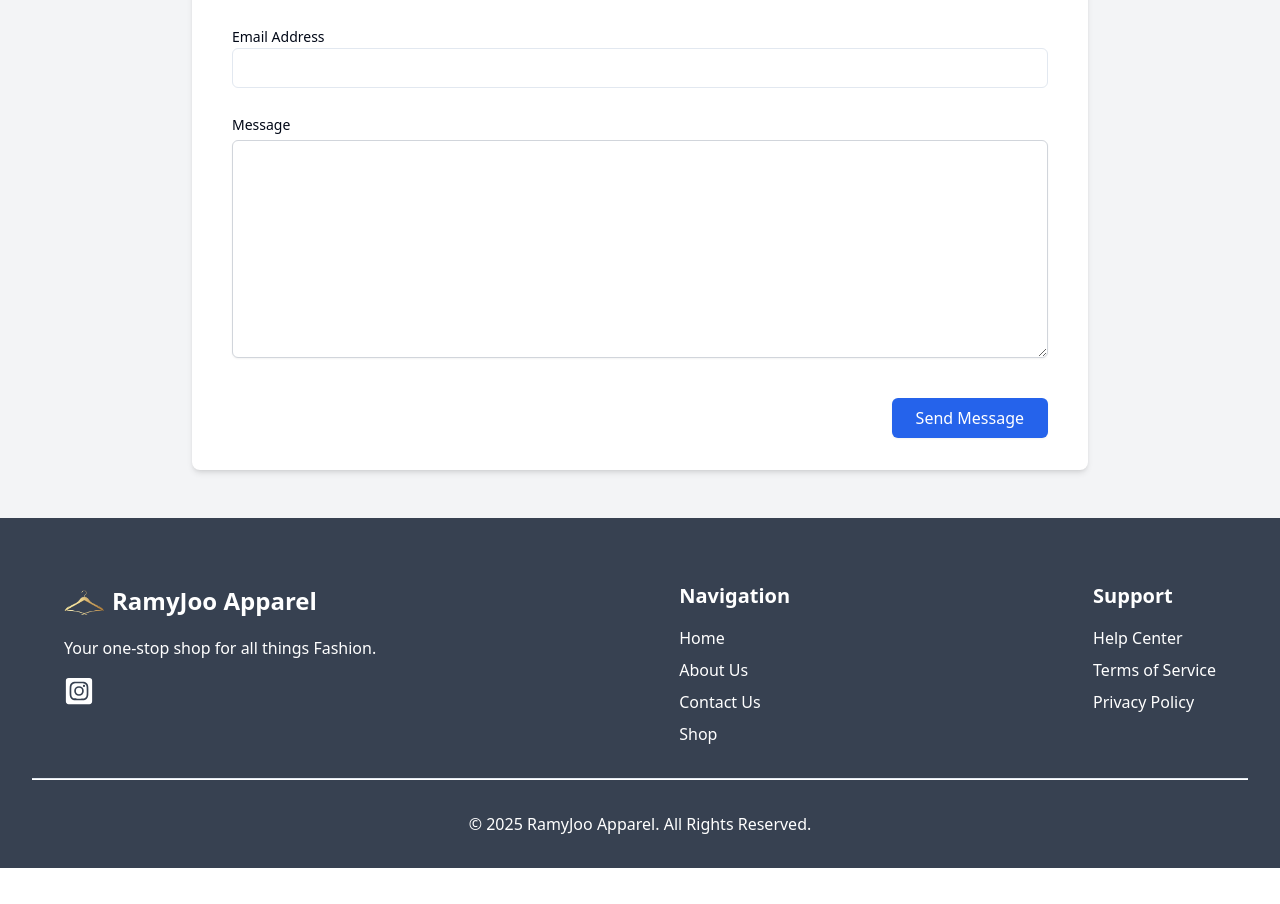
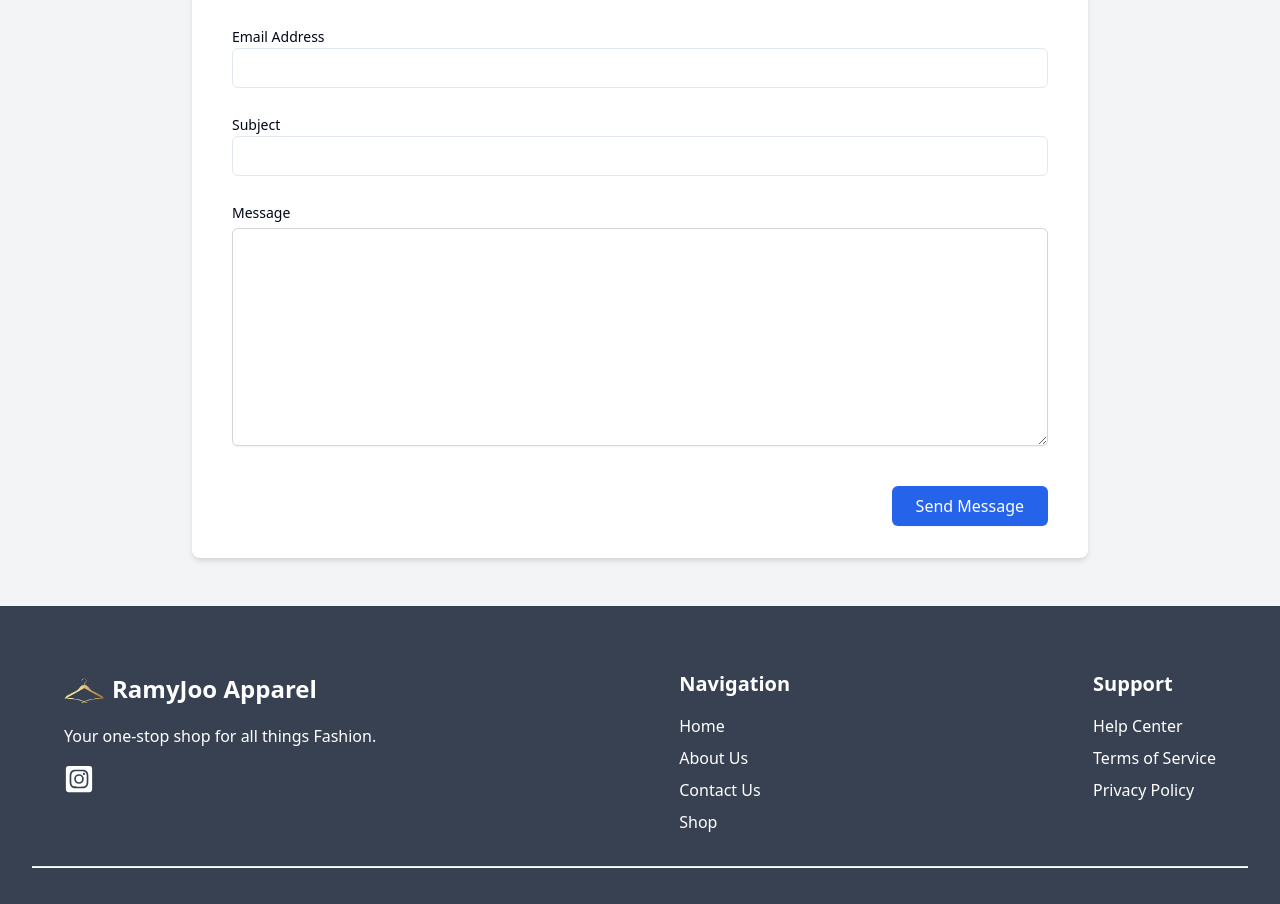
Before and after one commit to Adedayo-Data/RamyJoo-Apparel, a Next.js app: page /help in a window 1280 px wide. Shown: the part 1368-2272 px from the top of the page. Before the commit the page ends 2236 px from the top, so only its background shows below. Built offline with nearby package versions, Linux system fonts and the light colour scheme.

Commit message:
FEAT: Add subject field to contact form with validation

```diff
--- a/components/forms/ContactForm.tsx
+++ b/components/forms/ContactForm.tsx
@@ -12,6 +12,7 @@ import { API_URL } from "@/config/api";
 const schema = z.object({
   name: z.string().min(3, "Name is required"),
   email: z.string().email("Invalid email").min(10, "Email is required"),
+  subject: z.string().min(3, "Subject is required"),
   message: z.string().min(5, "Message is required"),
 });
 
@@ -84,6 +85,20 @@ const ContactForm: React.FC = () => {
               )}
             </div>
 
+            {/* Subject */}
+            <div>
+              <Label htmlFor="name">Subject</Label>
+              <Input
+                type="text"
+                id="subject"
+                autoComplete="subject"
+                {...register("subject")}
+              />
+              {errors.subject && (
+                <span className="text-red-500">{errors.subject.message}</span>
+              )}
+            </div>
+
             {/* Message */}
             <div>
               <Label htmlFor="message">Message</Label>
```
